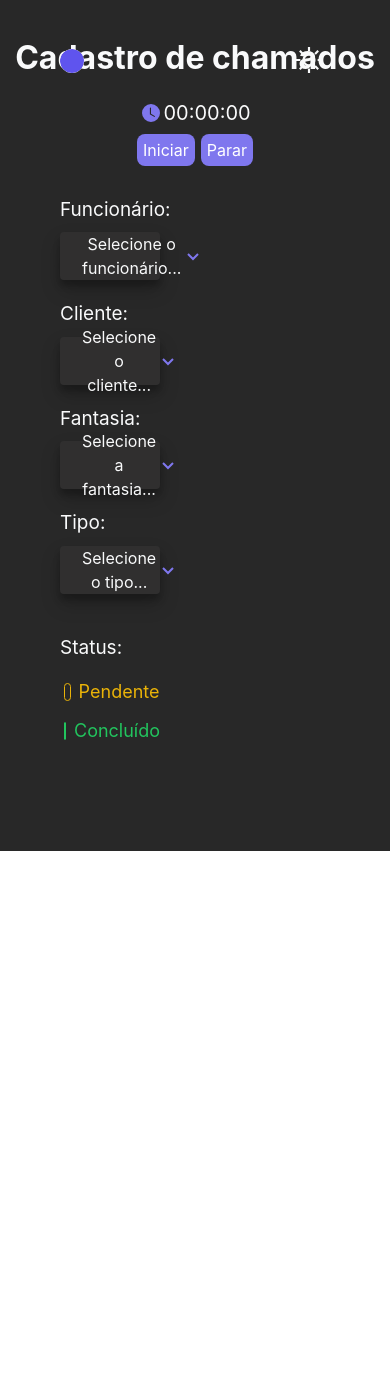
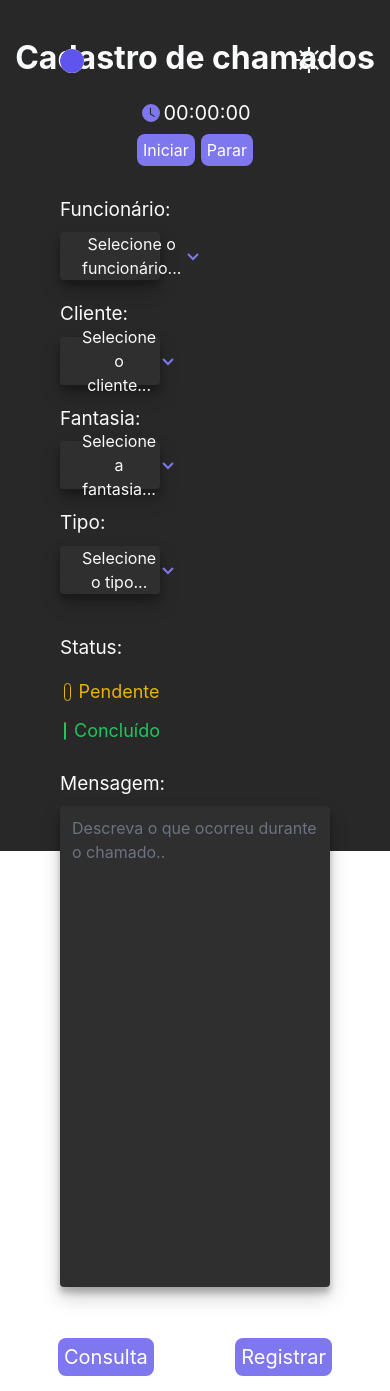
Before and after one commit to EnzoSylvestrin/helpDesk, a Next.js app: page / in a window 390 px wide. Before the commit the page ends 851 px from the top, so only its background shows below. Built offline with nearby package versions, Linux system fonts and the light colour scheme.

Commit message:
Criando textarea e finalizando tela inicial (faltando responsividade)

```diff
--- a/src/Components/Input.tsx
+++ b/src/Components/Input.tsx
@@ -1,4 +1,6 @@
-import { InputHTMLAttributes, ReactNode } from 'react';
+import { HTMLAttributes, InputHTMLAttributes, ReactNode } from 'react';
+
+import clsx from 'clsx';
 
 import { Icon, IconProps } from './Icon';
 import { SelectComponent, SelectProps } from './Select';
@@ -6,12 +8,18 @@ import { SelectComponent, SelectProps } from './Select';
 export interface InputProps extends InputHTMLAttributes<HTMLInputElement> {}
 
 export type InputRootProps = {
+    className?: string,
     children: ReactNode;
 }
 
-const InputRoot = ({children} : InputRootProps) => {
+const InputRoot = ({className, children} : InputRootProps) => {
     return (
-        <div className='flex items-center cursor-text gap-[10px] px-3 h-12 rounded max-w-full bg-InputColorLight text-gray-50 text-xs placeholder:text-gray-100 dark:bg-InputColorDark focus-within:ring-2 ring-[var(--main)] shadow-[rgba(0,_0,_0,_0.19)_0px_10px_20px,_rgba(0,_0,_0,_0.23)_0px_6px_6px]'>
+        <div className={clsx(
+            'flex items-center cursor-text gap-[10px] px-3 h-12 rounded max-w-full bg-InputColorLight',
+            'text-gray-50 text-xs placeholder:text-gray-100 dark:bg-InputColorDark focus-within:ring-2',
+            'ring-[var(--main)] shadow-[rgba(0,_0,_0,_0.19)_0px_10px_20px,_rgba(0,_0,_0,_0.23)_0px_6px_6px]',
+            className
+        )}>
             {children}
         </div>
     );
@@ -27,7 +35,7 @@ const InputIcon = ({ ...props }: IconProps) => {
 
 InputIcon.displayName = 'Input.Icon'
 
-export type InputInputProps = InputHTMLAttributes<HTMLInputElement>;
+type InputInputProps = InputHTMLAttributes<HTMLInputElement>;
 
 const InputInput = ({ ...props } : InputInputProps) => {
     return (
@@ -47,9 +55,25 @@ const InputSelect = ({ ...props } : SelectProps) => {
 }
 
 
+type TextAreaProps = HTMLAttributes<HTMLTextAreaElement>;
+
+const InputTextArea = ({ className, ...props } : TextAreaProps) => {
+    return (
+        <textarea
+            className={clsx(
+                'resize-none bg-transparent flex-1 text-slate-800 text-sm outline-none pt-[10px]',
+                'placeholder:text-slate-700 dark:text-gray-50 dark:placeholder:text-gray-500',
+                className
+            )}
+            {...props}
+        />
+    )
+}
+
 export const Input = {
     Root: InputRoot,
     Icon: InputIcon,
     Input: InputInput,
-    Select: InputSelect
+    Select: InputSelect,
+    TextArea: InputTextArea
 }
--- a/src/pages/index.tsx
+++ b/src/pages/index.tsx
@@ -11,6 +11,7 @@ import { Timer } from '@/Components/Timer';
 import { Input } from '@/Components/Input';
 import { Text } from '@/Components/Text';
 import { RadioGroup } from '@/Components/RadioGroup';
+import { Button } from '@/Components/Button';
 
 export default function Home() {
 
@@ -88,7 +89,17 @@ export default function Home() {
                 </label>
               </div>
               <div className='flex-1 h-[85%] p-5 flex flex-col'>
+                <label htmlFor='description' className='h-[90%]'>
+                  <Text className={'mb-2 !text-[19px]'}>Mensagem:</Text>
+                  <Input.Root className='!h-full'>
+                    <Input.TextArea className='h-full' placeholder='Descreva o que ocorreu durante o chamado..'/>
+                  </Input.Root>
+                </label>
               </div>
+              <footer className='w-full px-5 h-[8vh] flex items-center justify-between'>
+                <Button size='lg' text='Consulta' />
+                <Button size='lg' text='Registrar' />
+              </footer>
             </div>
           </form>
         </main>
```
